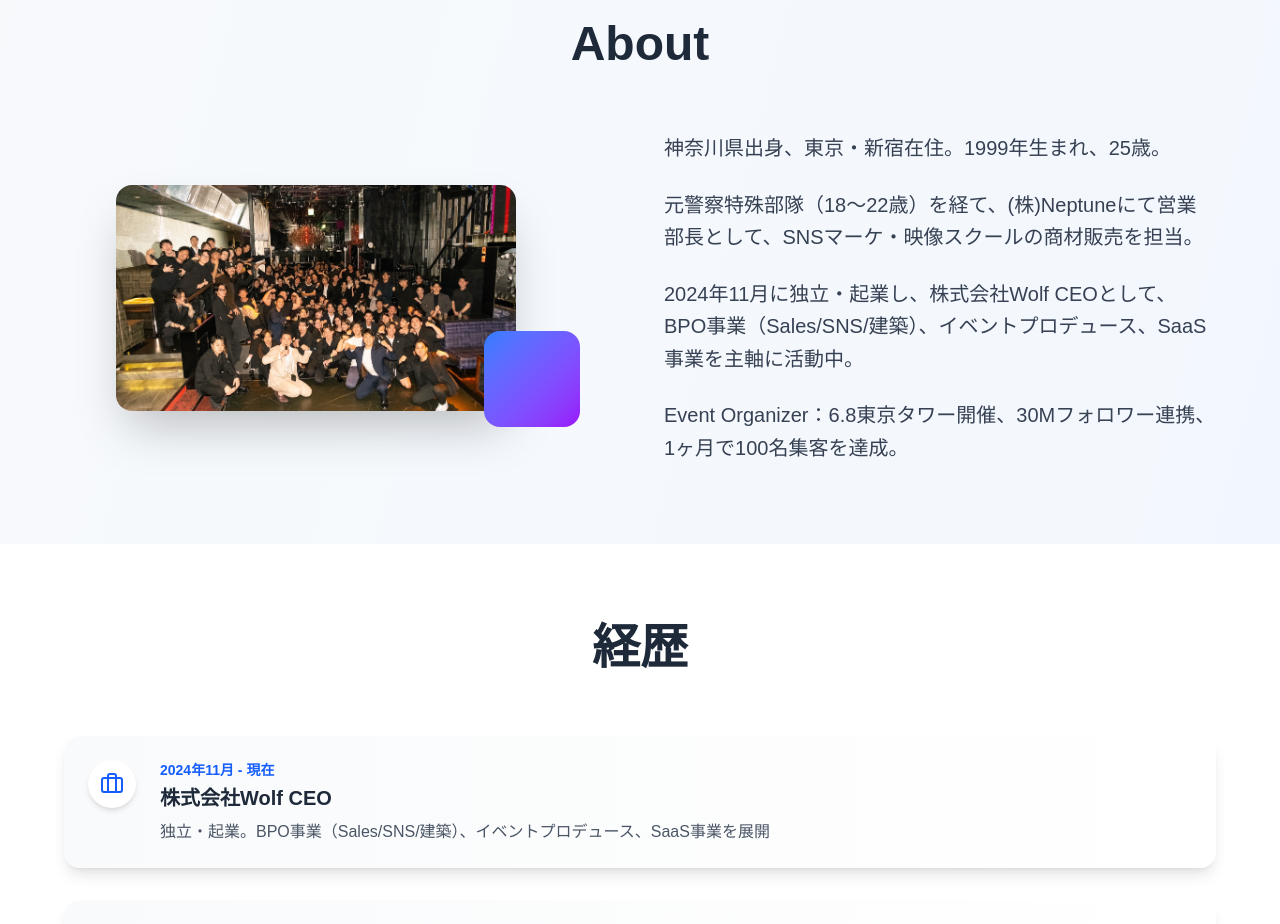
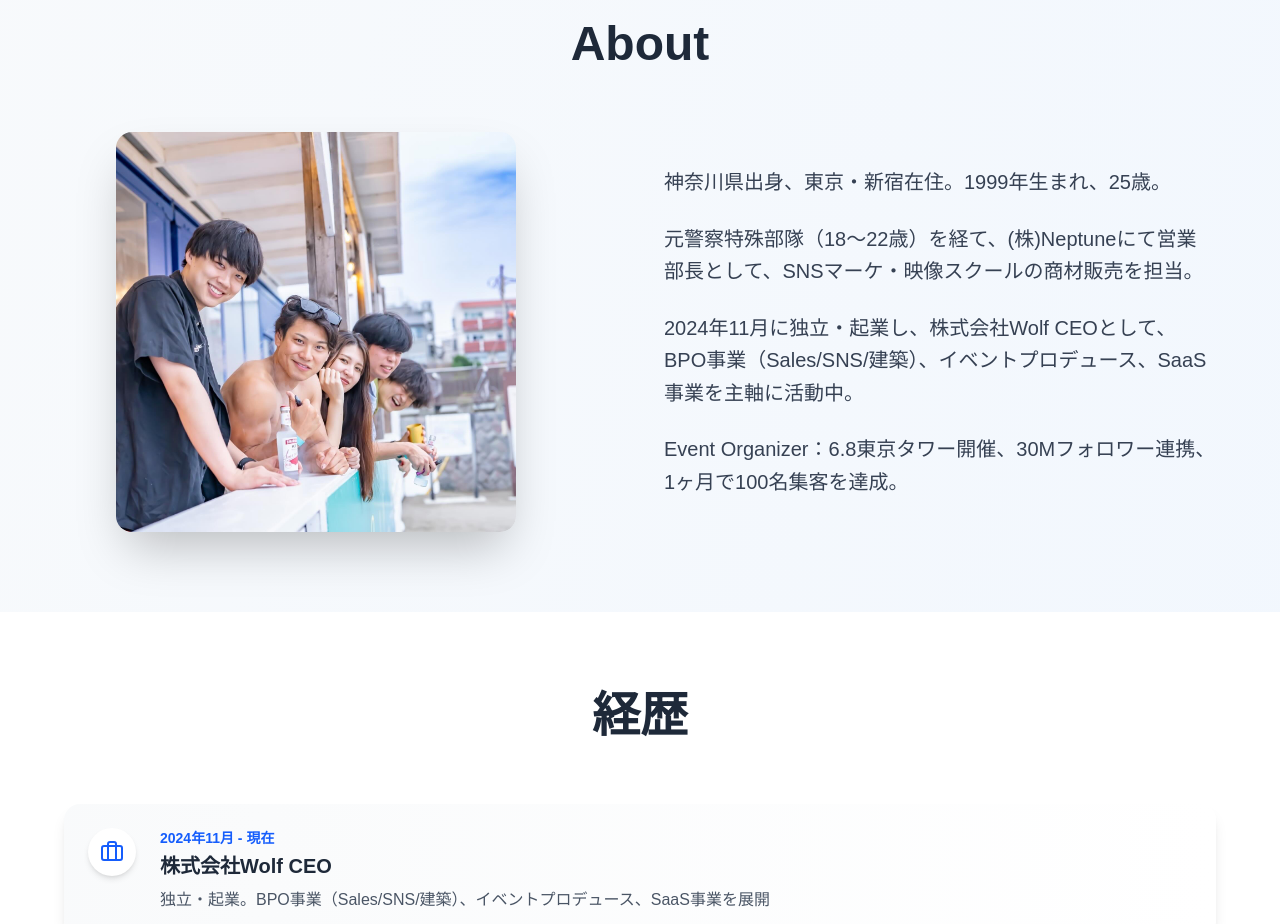
Before and after one commit to yannsunn/kota-maruyama-profile, a Next.js app: page / in a window 1280 px wide. Shown: the part 860-1784 px from the top of the page. Built offline with nearby package versions, Linux system fonts and the light colour scheme.

Commit message:
Update About section photo and remove decorative square

```diff
--- a/src/app/page.tsx
+++ b/src/app/page.tsx
@@ -297,13 +297,12 @@ export default function Home() {
             <motion.div {...fadeInLeft}>
               <div className="relative w-full max-w-md mx-auto">
                 <Image
-                  src="/S__8241403.jpg"
+                  src="/kota-about.jpg"
                   alt="丸山康太"
                   width={400}
                   height={500}
                   className="rounded-2xl shadow-2xl object-cover"
                 />
-                <div className="absolute -bottom-4 -right-4 w-24 h-24 bg-gradient-to-br from-blue-500 to-purple-600 rounded-2xl"></div>
               </div>
             </motion.div>
 
```
Also changed, not shown: public/kota-about.jpg (added).
